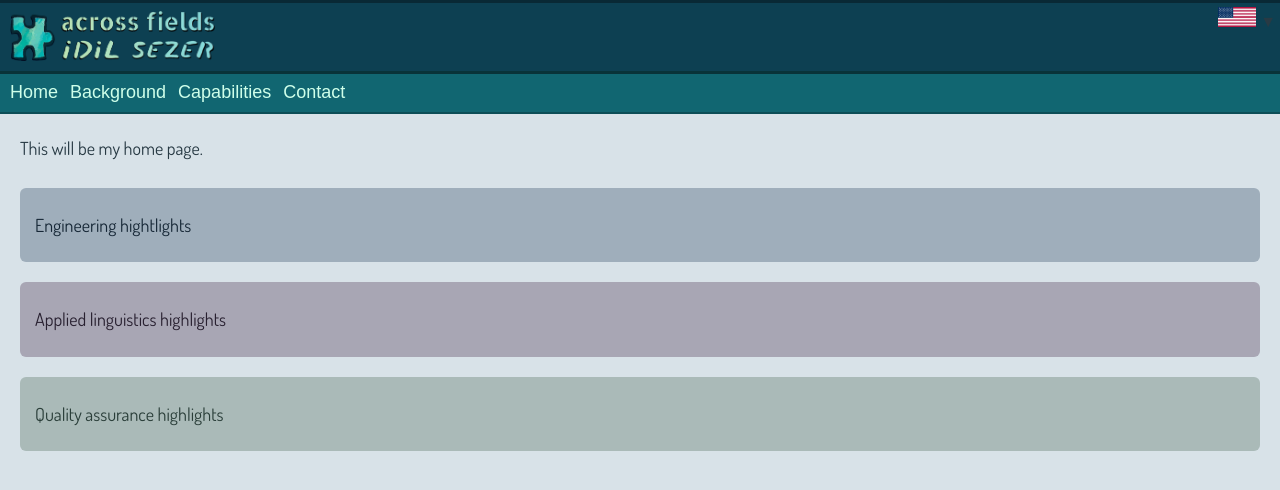
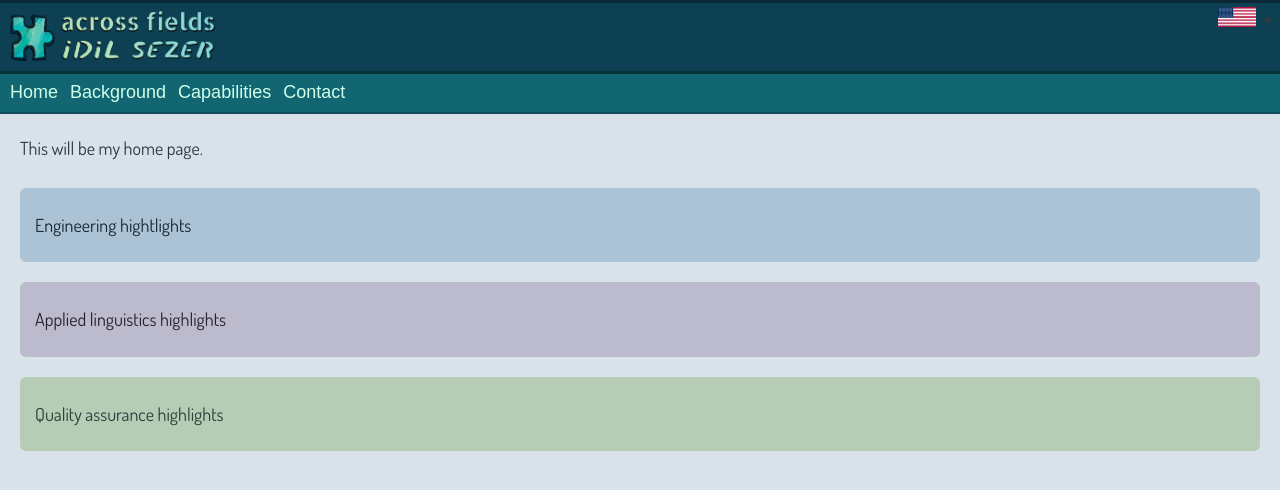
Before and after one commit to acrossfields/idilsezer, a Jekyll site: the page built from en/index.md, in a window 1280 px wide. Shown: the top 490 px of the page. Built offline with Jekyll 4.4.1, drawn with Linux system fonts in a browser that asks for light colours; some web fonts are replaced.

Commit message:
Update style.scss

```diff
--- a/assets/css/style.scss
+++ b/assets/css/style.scss
@@ -88,7 +88,7 @@ body a:hover {
   margin: 20px;
   padding: 8px 15px;
   color: #162736;
-  background-color: #9faebb;
+  background-color: #acc3d5;
   border-radius: 6px;
 }
 
@@ -96,7 +96,7 @@ body a:hover {
   margin: 20px;
   padding: 8px 15px;
   color: #282030;
-  background-color: #a8a6b4;
+  background-color: #bbbbcd;
   border-radius: 6px;
 }
 
@@ -104,6 +104,6 @@ body a:hover {
   margin: 20px;
   padding: 8px 15px;
   color: #2a3e39;
-  background-color: #aabab8;
+  background-color: #b7ccb4;
   border-radius: 6px;
 }
```
